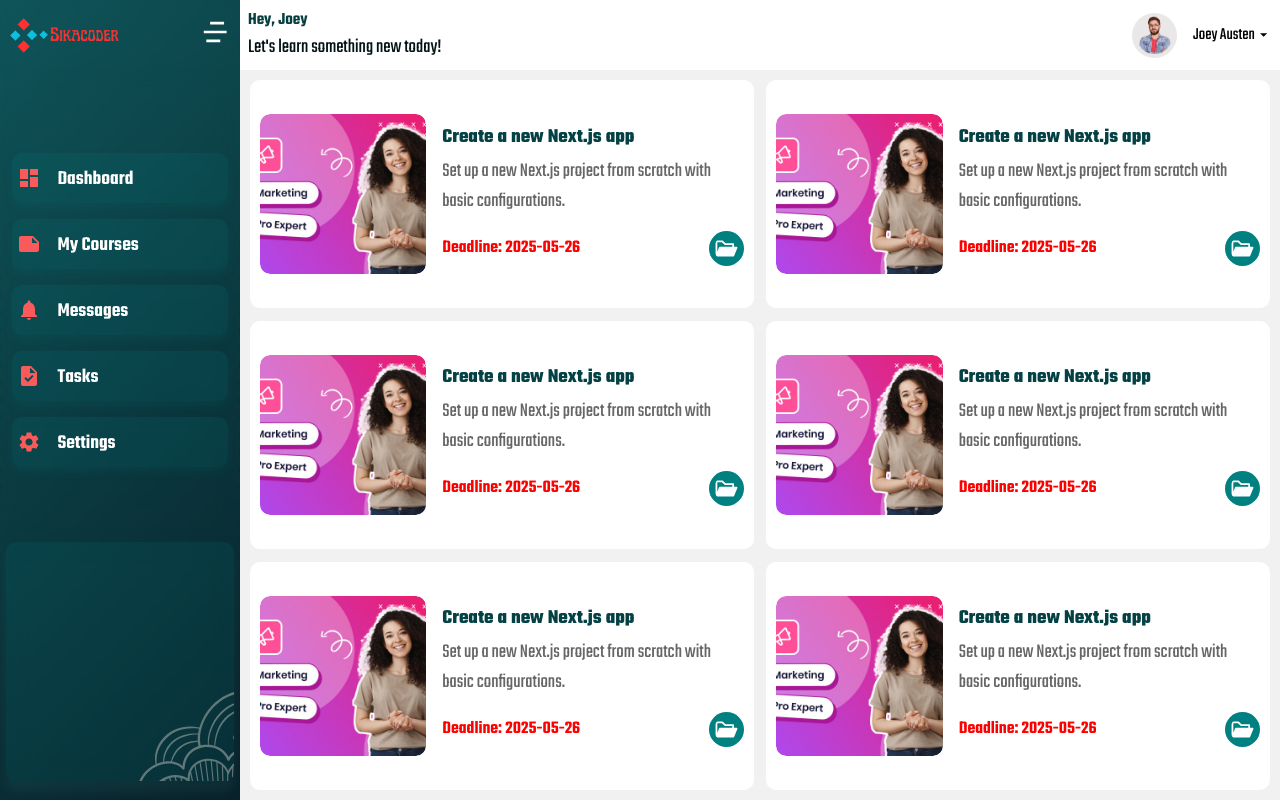
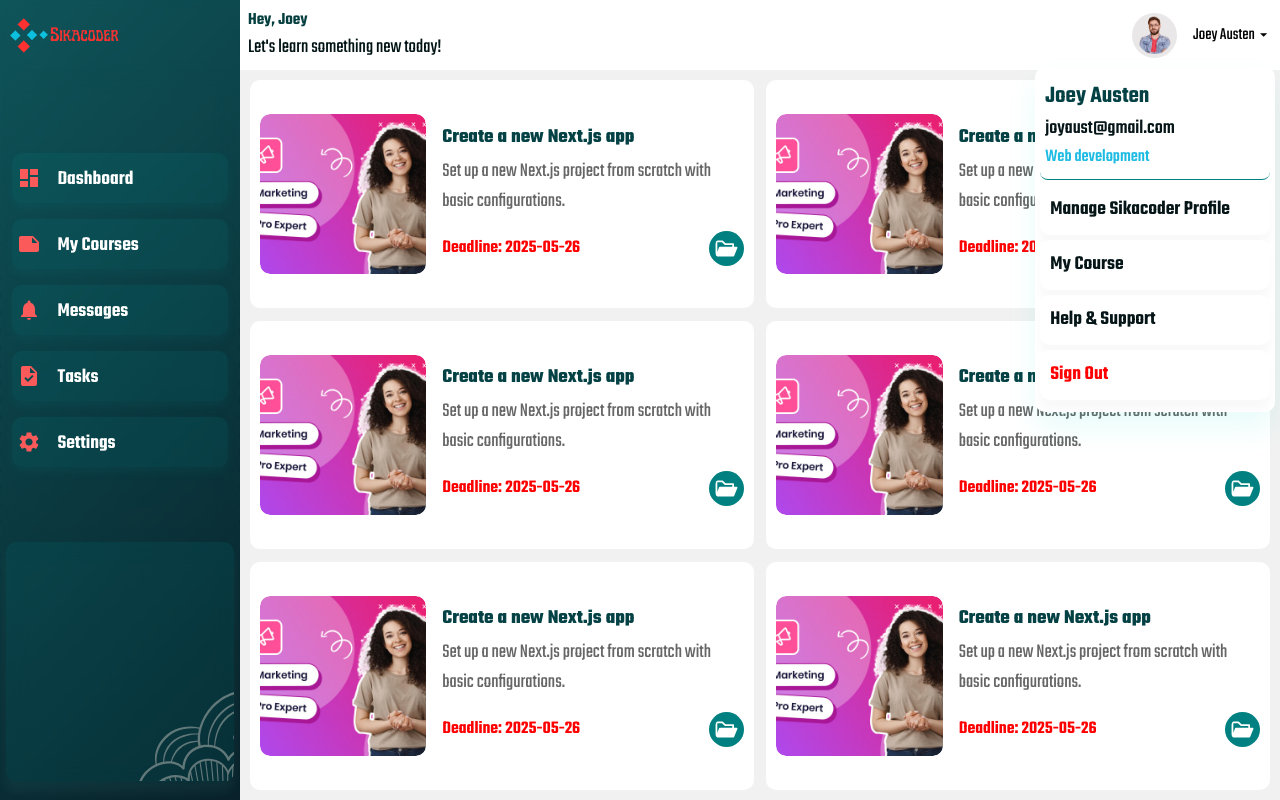
Before and after one commit to Kwarto/sikacoder, a React (Vite) app: page /overview in a window 1280 px wide. Built offline with nearby package versions, Linux system fonts and the light colour scheme.

Commit message:
Added profile dropdown modal

```diff
--- a/src/components/SideBar/SideBar.jsx
+++ b/src/components/SideBar/SideBar.jsx
@@ -123,6 +123,10 @@ const SideBarContainer = styled.aside`
   overflow: hidden;
   transition: left 0.3s ease-in-out;
 
+  .bars{
+    display: none;
+  }
+
   @media screen and (max-width: 912px) {
     background: linear-gradient(
       135deg,
@@ -162,13 +166,16 @@ const LogoWrap = styled.div`
   img {
     width: 50%;
   }
+  @media screen and (max-width: 912px) {
     .bars{
+      display: flex;
       font-size: 1.9rem;
       font-weight: 600;
       padding: 10px;
       color: #fff;
+      transform: translateY(.3rem);
       cursor: pointer;
-    transform: translateY(.3rem);
+    }
   }
 `;
 const SideMenuWrapper = styled.div`
--- a/src/components/TopNav/TopNav.jsx
+++ b/src/components/TopNav/TopNav.jsx
@@ -1,10 +1,12 @@
-import React from 'react'
+import React, { useState } from 'react'
 import styled from 'styled-components'
 import avatarImg from '../../assets/icons/avatar.png'
 import { MdArrowDropDown } from 'react-icons/md'
 import { RiMenu4Fill } from "react-icons/ri";
+import UserModal from './UserModal';
 
 const TopNav = ({setShowSideBar}) => {
+  const [isModal, setIsModal] = useState(true);
   return (
     <TopNavContainerWrapper>
      <div className="left">
@@ -15,13 +17,14 @@ const TopNav = ({setShowSideBar}) => {
         <RiMenu4Fill />
      </div>
      <div className="right">
-        <div className="usr">
+        <div className="usr" onClick={() => {setIsModal(!isModal)}}>
             <div className="avatar">
                 <img src={avatarImg} alt="usr-profile" />
             </div>
             <h4>Joey Austen <MdArrowDropDown /> </h4>
         </div>
      </div>
+     {isModal && <UserModal isModal={isModal}/>}
     </TopNavContainerWrapper>
   )
 }
@@ -74,6 +77,7 @@ const TopNavContainerWrapper = styled.nav`
         }
     }
   }
+
   @media screen and (max-width: 912px) {
     .left{
       display: none;
--- /dev/null
+++ b/src/components/TopNav/UserModal.jsx
@@ -0,0 +1,87 @@
+/* eslint-disable no-unused-vars */
+import { motion } from "framer-motion";
+import React from "react";
+import styled from "styled-components";
+
+const UserModal = () => {
+  return (
+    <UserModalWrapper>
+      <motion.div
+        className="main"
+        initial={{ opacity: 0, y: -50 }}
+        animate={{ opacity: 1, y: 1 }}
+        transition={{ duration: 1 }}
+      >
+        <div className="top">
+          <h3>Joey Austen</h3>
+          <h4>joyaust@gmail.com</h4>
+          <span>Web development</span>
+        </div>
+        <div className="m-bar">
+            <p>Manage Sikacoder Profile</p>
+        </div>
+        <div className="m-bar">
+            <p>My Course</p>
+        </div>
+        <div className="m-bar">
+            <p>Help & Support</p>
+        </div>
+        <div className="m-bar">
+            <p className="out">Sign Out</p>
+        </div>
+      </motion.div>
+    </UserModalWrapper>
+  );
+};
+
+const UserModalWrapper = styled.article`
+  width: 15rem;
+  height: 345px;
+  border-radius: 10px;
+  box-shadow: 0 1rem 30px rgba(11, 221, 204, 0.096);
+  position: absolute;
+  top: 4.2rem;
+  right: 0.3rem;
+  z-index: 1500;
+  overflow: hidden;
+  .main {
+    width: 100%;
+    height: 100%;
+    background: #fff;
+    padding: 5px;
+    .top{
+        width: 100%;
+        height: 32%;
+        background: rgb(255, 255, 255);
+        border-radius: .5rem;
+        border-bottom: 1px solid teal;
+        padding: 5px;
+        h4{
+            font-size: 20px;
+            font-weight: 500;
+            color: rgb(6, 22, 24);
+        }
+        span{
+            font-size: 18px;
+            font-weight: 500;
+            color: rgb(30, 187, 226);
+        }
+    }
+    .m-bar{
+        padding: 10px;
+        background: rgb(255, 255, 255);
+        border-radius: 10px;
+        box-shadow: 0 10px 10px rgba(1, 20, 19, 0.027);
+        margin-top: 5px;
+        p{
+            font-weight: 600;
+            color: rgb(6, 22, 24);
+        }
+        .out{
+            color: red;
+        }
+    }
+  }
+`;
+
+export default UserModal;
```
Lines whose indentation alone changed are shown as unchanged.
